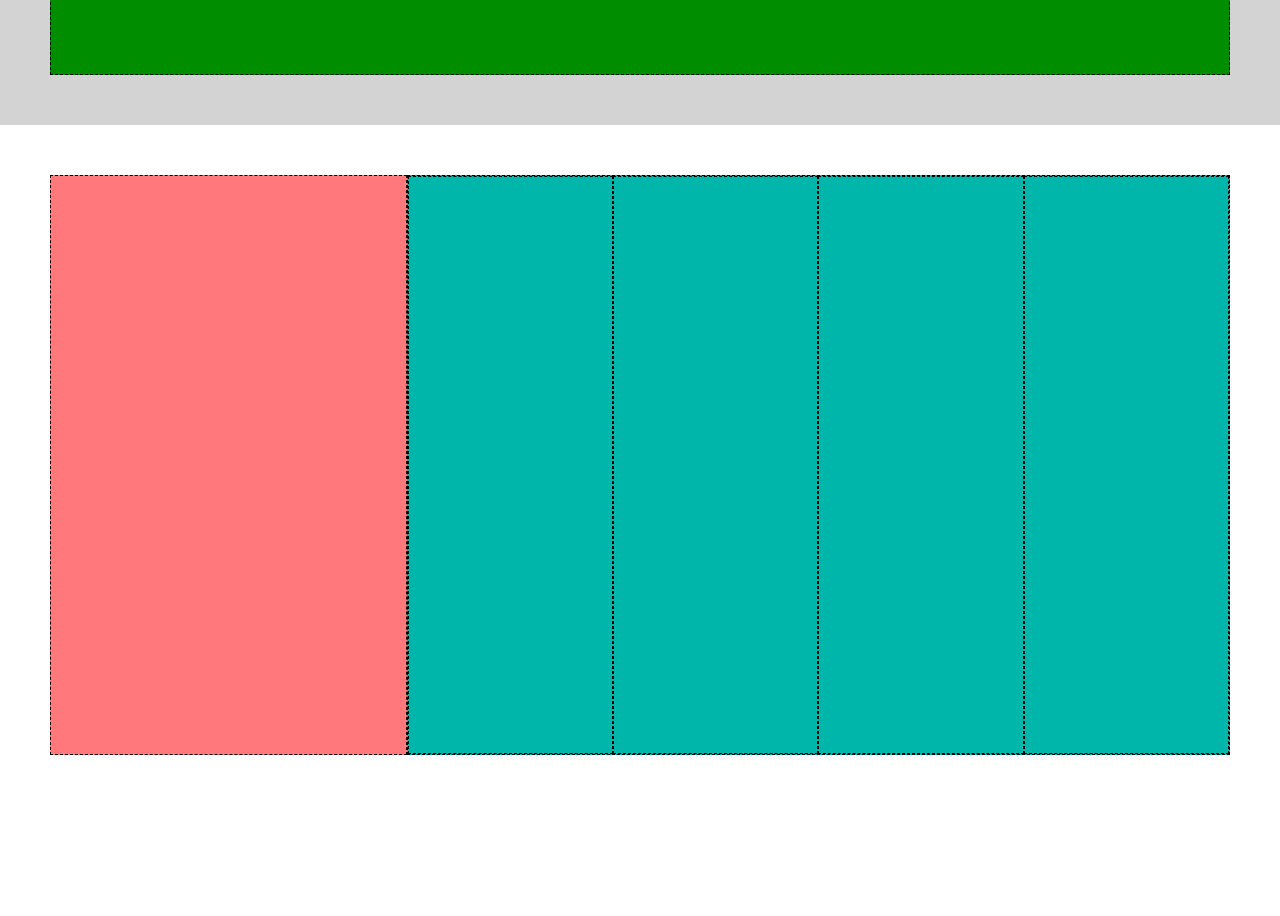
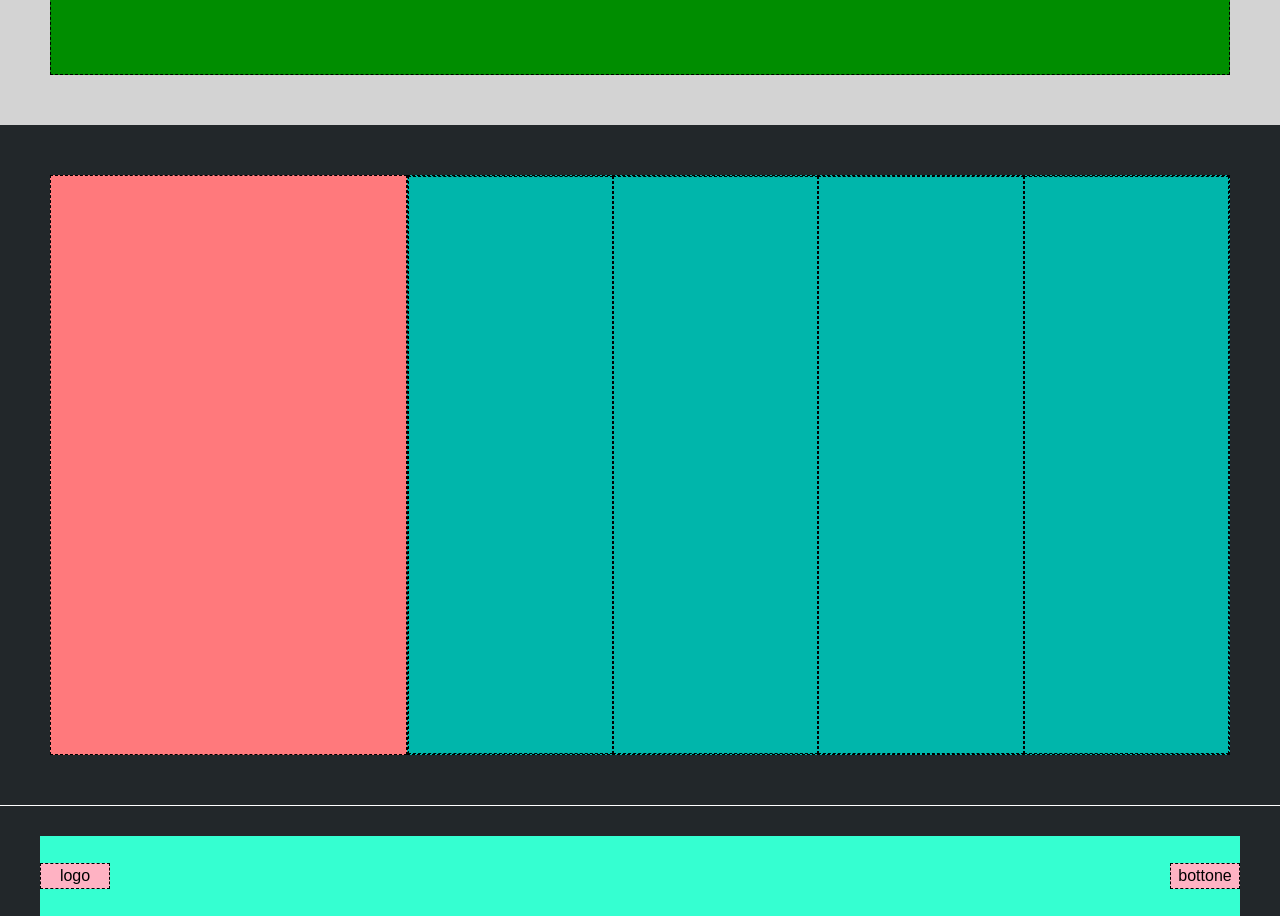
Before and after one commit to danirando/htmlcss-struttura-discord, a plain HTML site: page index.html in a window 1280 px wide. Shown: the part 3261-4177 px from the top of the page. Before the commit the page ends 4066 px from the top, so only its background shows below. Drawn offline with Linux system fonts and the light colour scheme.

Commit message:
add footer

```diff
--- a/css/style.css
+++ b/css/style.css
@@ -148,3 +148,36 @@ header {
 .right div {
     width: 25%;
 }
+
+.section.bottom {
+    background-color: #22272A;
+}
+
+/* FOOTER */
+
+footer {
+    background-color: #22272A;
+    border-top: 1px solid white;
+    padding-top: 30px;
+}
+
+.footer-container {
+    display: flex;
+    justify-content: space-between;
+    align-items: center;
+    width: 1200px;
+    height: 80px;
+    margin: auto;
+    background-color: #35FFD1;
+
+}
+
+.logo-bottom,
+.button {
+    width: 70px;
+    padding-top: 3px;
+    padding-bottom: 3px;
+    background-color: #FFB2C3;
+    text-align: center;
+    vertical-align: middle;
+}
--- a/index.html
+++ b/index.html
@@ -34,7 +34,7 @@
         <div class="section gray">
           <div class="bigger"></div>
         </div>
-        <div class="section">
+        <div class="section bottom">
           <div class="left border"></div>
           <div class="right border">
             <div class="border"></div>
@@ -44,7 +44,12 @@
           </div>
         </div>
       </main>
-      <footer></footer>
+      <footer>
+        <div class="footer-container">
+          <div class="logo-bottom border">logo</div>
+          <div class="button border">bottone</div>
+        </div>
+      </footer>
     </div>
   </body>
 </html>
```
